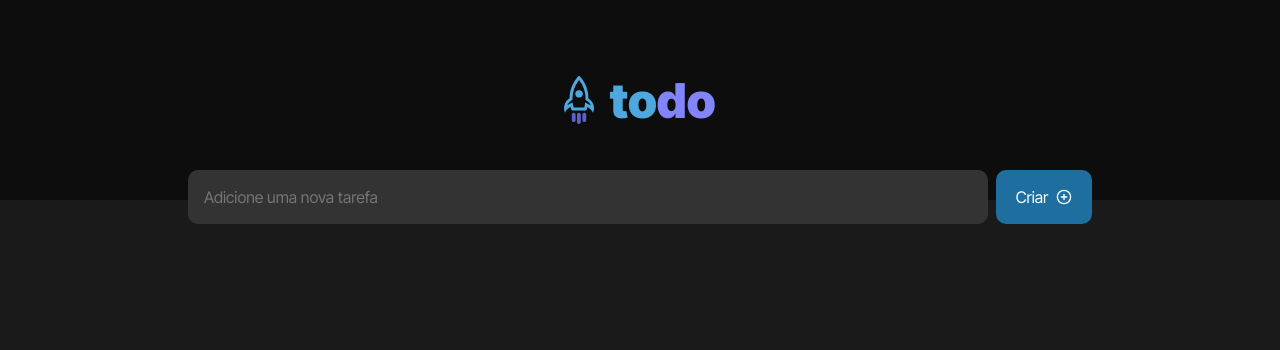
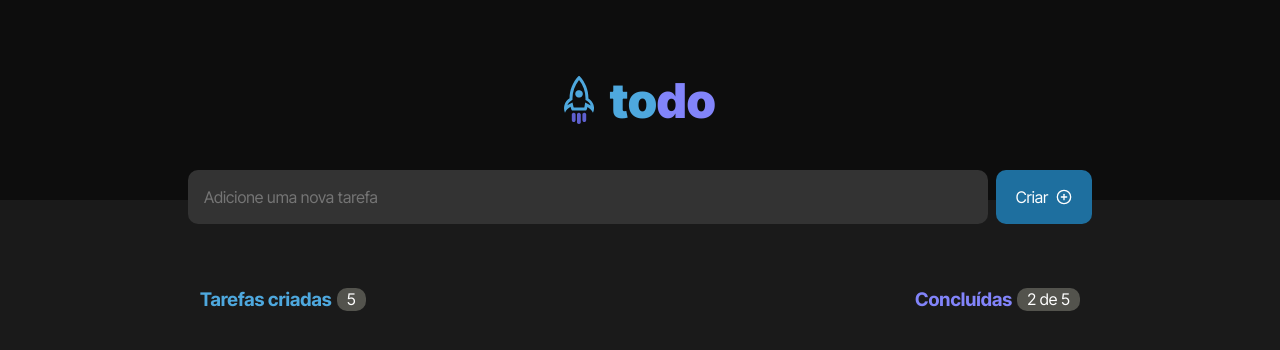
Before and after one commit to ColellaDev/ToDo-List, a React (Vite) app: page / in a window 1280 px wide. Shown: the top 350 px of the page. Built offline with nearby package versions, Linux system fonts and the light colour scheme.

Commit message:
Implementado CSS Tarefas criadas e concluídas

```diff
--- a/src/App.tsx
+++ b/src/App.tsx
@@ -2,6 +2,7 @@ import "./global.css"
 
 import { Header } from "./components/Header"
 import { CriarTarefa } from './components/CriarTarefa'
+import { Tarefas } from "./components/Tarefas"
 
 export function App() {
 
@@ -9,6 +10,7 @@ export function App() {
     <>
     <Header/>
     <CriarTarefa/>
+    <Tarefas/>
     </>
   )
 }
--- /dev/null
+++ b/src/components/Tarefas.module.css
@@ -0,0 +1,35 @@
+.tarefas {
+    display: flex;
+    justify-content: center;
+    margin-top: 64px;
+
+}
+
+.contadores {
+    display: flex;
+    justify-content: space-between;
+    width: 55rem;
+
+
+}
+
+.contadores div {
+    display: flex;
+    gap: 5px;
+}
+
+.contadores span {
+    background-color: rgb(83, 83, 77);
+    padding: 1px 10px;
+    border-radius: 10px;
+    color: var(--white);
+}
+
+
+.tarefasCriadas {
+    color: var(--blue-100);
+}
+
+.tarefasConcluidas {
+    color: var(--purple-100);
+}
--- /dev/null
+++ b/src/components/Tarefas.tsx
@@ -0,0 +1,20 @@
+import styles from './Tarefas.module.css';
+
+export function Tarefas() {
+    return (
+        <div className={styles.tarefas}>
+
+             <div className={styles.contadores}>
+                <div className={styles.tarefasCriadas}>
+                     <h3>Tarefas criadas</h3>
+                     <span>5</span>
+                </div>
+                <div className={styles.tarefasConcluidas}>
+                     <h3>Concluídas</h3>
+                     <span>2 de 5</span>
+                </div>
+            </div>
+
+        </div>
+    )
+}
```
